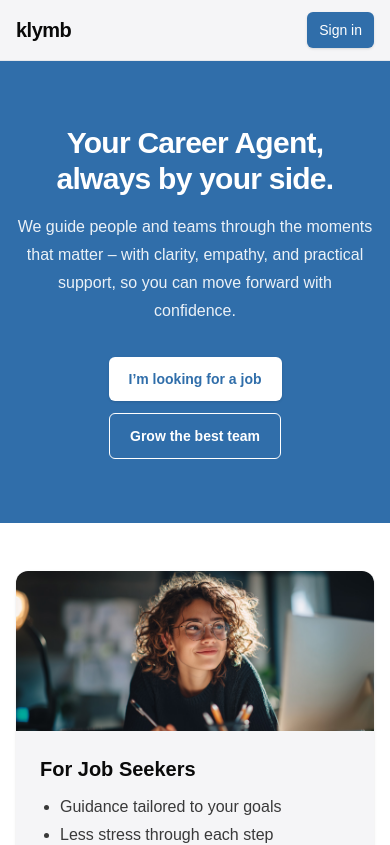
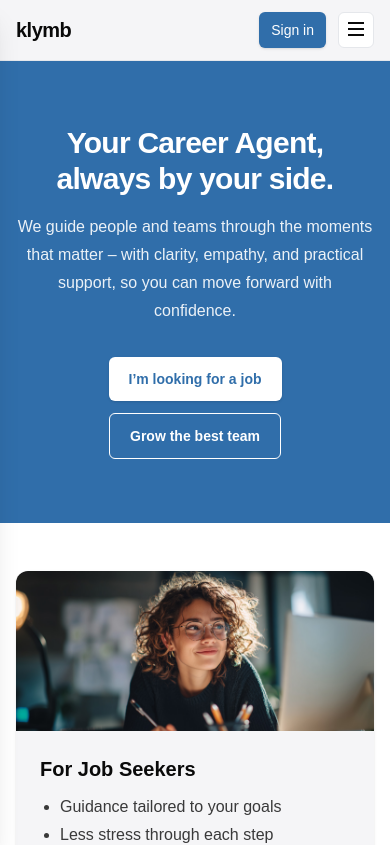
Before and after one commit to moduloro/klymb, a Next.js app: page / in a window 390 px wide. Shown: the top 845 px of the page. Built offline with nearby package versions, Linux system fonts and the light colour scheme; no server answers.

Commit message:
Header: add minimal mobile drawer with hamburger/X

```diff
--- a/src/components/Header.tsx
+++ b/src/components/Header.tsx
@@ -2,10 +2,12 @@
 
 import Link from "next/link";
 import Image from "next/image";
+import { useState } from "react";
 import { signIn, signOut, useSession } from "next-auth/react";
 
 export default function Header() {
   const { data: session } = useSession();
+  const [open, setOpen] = useState(false);
 
   return (
     <header className="sticky top-0 z-50 bg-brand-grey-tiles border-b border-brand-muted">
@@ -33,7 +35,7 @@ export default function Header() {
           </Link>
         </nav>
 
-        {/* Right: Auth */}
+        {/* Right: Auth + Mobile toggle */}
         <div className="ml-auto flex items-center gap-3">
           {!session ? (
             <button
@@ -64,6 +66,78 @@ export default function Header() {
               </button>
             </div>
           )}
+          {/* Mobile menu toggle */}
+          <button
+            type="button"
+            onClick={() => setOpen((v) => !v)}
+            aria-label={open ? "Close menu" : "Open menu"}
+            aria-expanded={open}
+            aria-controls="mobile-menu"
+            className="md:hidden inline-flex h-9 w-9 items-center justify-center rounded-md border border-brand-muted bg-white text-brand-text focus:outline-none focus-visible:ring-2 focus-visible:ring-brand-primary"
+          >
+            <span className="relative block h-4 w-4">
+              <span
+                className={`absolute left-0 top-0 h-0.5 w-4 bg-current transition-transform duration-200 ${open ? "translate-y-1.5 rotate-45" : ""}`}
+              />
+              <span
+                className={`absolute left-0 top-1.5 h-0.5 w-4 bg-current transition-opacity duration-200 ${open ? "opacity-0" : "opacity-100"}`}
+              />
+              <span
+                className={`absolute left-0 top-3 h-0.5 w-4 bg-current transition-transform duration-200 ${open ? "-translate-y-1.5 -rotate-45" : ""}`}
+              />
+            </span>
+          </button>
+        </div>
+      </div>
+      {/* Mobile drawer */}
+      <div className={`md:hidden ${open ? "pointer-events-auto" : "pointer-events-none"}`}>
+        {/* Backdrop */}
+        <div
+          onClick={() => setOpen(false)}
+          className={`fixed inset-0 bg-black/30 transition-opacity ${open ? "opacity-100" : "opacity-0"}`}
+        />
+        {/* Panel */}
+        <div
+          id="mobile-menu"
+          className={`fixed inset-y-0 left-0 z-50 w-72 max-w-[85%] transform bg-white shadow-xl transition-transform duration-200 ${open ? "translate-x-0" : "-translate-x-full"}`}
+        >
+          <nav className="flex h-full flex-col gap-1 p-4 text-brand-text">
+            <Link href="#" className="rounded px-2 py-2 hover:bg-brand-grey-tiles" onClick={() => setOpen(false)}>
+              For Job Seekers
+            </Link>
+            <Link href="#" className="rounded px-2 py-2 hover:bg-brand-grey-tiles" onClick={() => setOpen(false)}>
+              For Employers
+            </Link>
+            <Link href="#" className="rounded px-2 py-2 hover:bg-brand-grey-tiles" onClick={() => setOpen(false)}>
+              Insights & Resources
+            </Link>
+            <Link href="#" className="rounded px-2 py-2 hover:bg-brand-grey-tiles" onClick={() => setOpen(false)}>
+              About
+            </Link>
+            <div className="mt-auto pt-4">
+              {!session ? (
+                <button
+                  onClick={() => {
+                    setOpen(false);
+                    signIn("google", { prompt: "select_account" });
+                  }}
+                  className="w-full rounded-md bg-brand-primary px-3 py-2 text-sm font-medium text-white"
+                >
+                  Sign in
+                </button>
+              ) : (
+                <button
+                  onClick={() => {
+                    setOpen(false);
+                    signOut();
+                  }}
+                  className="w-full rounded-md border border-brand-muted bg-white px-3 py-2 text-sm font-medium text-brand-text"
+                >
+                  Sign out
+                </button>
+              )}
+            </div>
+          </nav>
         </div>
       </div>
     </header>
```
